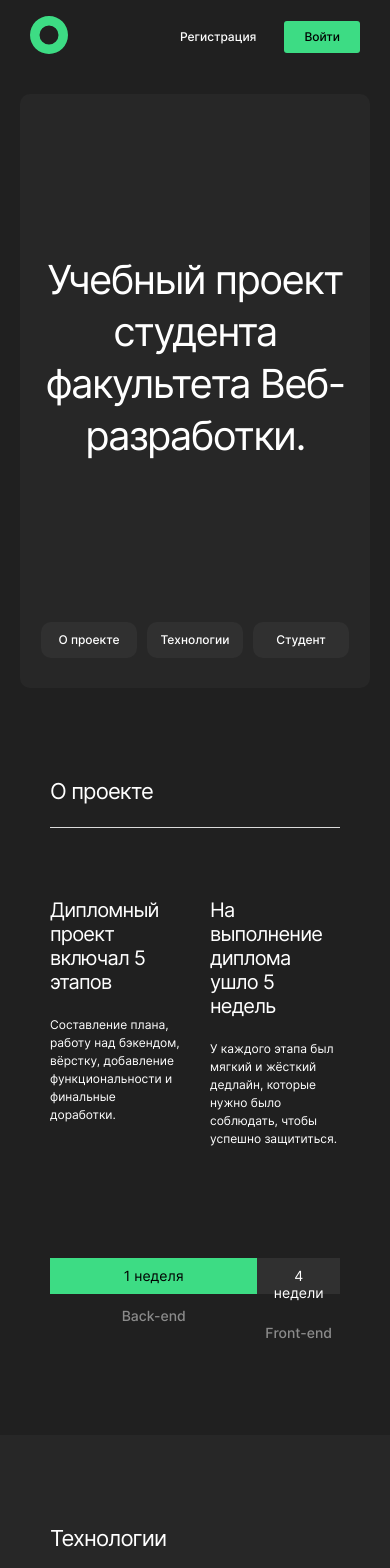
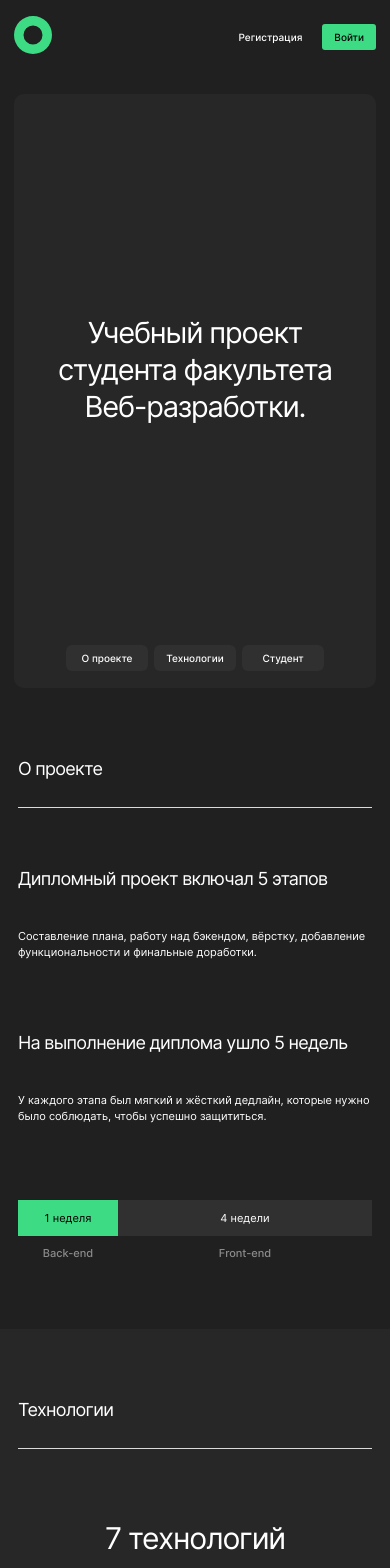
Before and after one commit to DenisIlyushin/movies-explorer-frontend, a React (Create React App) app: page / in a window 390 px wide. Shown: the top 1568 px of the page. Built offline with nearby package versions, Linux system fonts and the light colour scheme.

Commit message:
feat: сделать лендинг 320

```diff
--- a/src/components/AboutProject/AboutProject.css
+++ b/src/components/AboutProject/AboutProject.css
@@ -64,7 +64,8 @@
 }
 
 .about-project__step:first-of-type {
-  width: 228px;
+  width: 20%;
+  min-width: 100px;
   flex-grow: 0;
   background-color: var(--theme-color, #3ddc84);
 }
@@ -110,10 +111,53 @@
 
   .about-project__statement_text {
     min-height: 54px;
-  }
-
-  .about-project__statement_text {
     font-size: 12px;
     line-height: 18px;
   }
 }
+
+@media screen and (max-width: 767px) {
+  .about-project__content {
+    margin: 70px 18px 0;
+  }
+
+  .about-project__title {
+    padding: 0 0 28px;
+    font-size: 18px;
+    letter-spacing: -0.72px;
+  }
+
+  .about-project__statements {
+    padding: 60px 0 0;
+    flex-direction: column;
+    gap: 56px;
+  }
+
+  .about-project__statement_title {
+    margin: 0 0 16px 0;
+    min-height: 44px;
+    font-size: 18px;
+    letter-spacing: -0.72px;
+  }
+
+  .about-project__statement_text {
+    min-height: 48px;
+    font-size: 11px;
+    line-height: 16px;
+  }
+
+  .about-project__steps {
+    margin: 60px 0 93px;
+  }
+
+  .about-project__step_title {
+    padding: 11px 10px;
+    font-size: 11px;
+  }
+
+  .about-project__step_description {
+    margin: 10px 0 0 0;
+    font-size: 11px;
+    line-height: normal;
+  }
+}
--- a/src/components/AboutProject/AboutProject.jsx
+++ b/src/components/AboutProject/AboutProject.jsx
@@ -21,7 +21,7 @@ function AboutProject() {
             <h3
               className={'about-project__statement_title'}
             >
-              Дипломный проект включал 5 этапов
+              Дипломный проект включал 5&nbsp;этапов
             </h3>
             <p
               className={'about-project__statement_text'}
@@ -36,7 +36,7 @@ function AboutProject() {
             <h3
               className={'about-project__statement_title'}
             >
-              На выполнение диплома ушло 5 недель
+              На выполнение диплома ушло 5&nbsp;недель
             </h3>
             <p
               className={'about-project__statement_text'}
--- a/src/components/Footer/Footer.css
+++ b/src/components/Footer/Footer.css
@@ -46,7 +46,6 @@
   font-style: normal;
   font-weight: 400;
   line-height: normal;
-
 }
 
 .footer__link {
@@ -65,3 +64,35 @@
     width: calc(100% - 60px);
   }
 }
+
+@media screen and (max-width: 767px) {
+  .footer {
+    width: calc(100% - 20px);
+  }
+
+  .footer__content {
+    margin: 30px auto 0;
+    display: grid;
+    grid-template-areas:
+      "links"
+      "copyright";
+    grid-template-columns: 1fr;
+    row-gap: 30px;
+  }
+
+  .footer__copyright {
+    grid-area: copyright;
+    font-size: 12px;
+    text-align: center;
+    color: var(--font-background-color, #8b8b8b)
+  }
+
+  .footer__links {
+    grid-area: links;
+    display: flex;
+    flex-direction: column;
+    align-items: center;
+    gap: 12px;
+    font-size: 12px;
+  }
+}
--- a/src/components/Header/Header.css
+++ b/src/components/Header/Header.css
@@ -97,3 +97,19 @@
     display: none;
   }
 }
+
+@media screen and (max-width: 767px) {
+  .header__logo {
+    margin-left: 14px;
+  }
+
+  .header__auth_navigation {
+    margin-right: 14px;
+  }
+
+  .header__auth_button {
+    padding: 5px 12px;
+    font-size: 10px;
+    line-height: 16px;
+  }
+}
--- a/src/components/NavTab/NavTab.css
+++ b/src/components/NavTab/NavTab.css
@@ -28,6 +28,17 @@
   opacity: 0.8;
 }
 
-@media screen and (max-width: 1023px) {
-  /*todo*/
+@media screen and (max-width: 767px) {
+  .nav-tab {
+    margin-bottom: 17px;
+    gap: 6px;
+  }
+
+  .nav-tab__item {
+    width: 82px;
+    height: 26px;
+    border-radius: 6px;
+    font-size: 10px;
+    line-height: 16px;
+  }
 }
--- a/src/components/Portfolio/Portfolio.css
+++ b/src/components/Portfolio/Portfolio.css
@@ -70,3 +70,20 @@
     letter-spacing: -1.12px;
   }
 }
+
+@media screen and (max-width: 767px) {
+  .portfolio__content {
+    margin: 70px 14px 70px;
+  }
+
+  .portfolio__item {
+    background-size: 14px;
+    background-position: top 10px right;
+  }
+
+  .portfolio__item-link {
+    font-size: 18px;
+    line-height: 28px;
+    letter-spacing: -0.72px;
+  }
+}
--- a/src/components/Promo/Promo.css
+++ b/src/components/Promo/Promo.css
@@ -37,3 +37,18 @@
     letter-spacing: -1.6px
   }
 }
+
+@media screen and (max-width: 767px) {
+  .promo__content {
+    margin: 0 14px 0;
+    min-height: 586px;
+  }
+
+  .promo__title {
+    margin: 220px auto;
+    max-width: 292px;
+    font-size: 29px;
+    line-height: 37px;
+    letter-spacing: -1.16px;
+  }
+}
--- a/src/components/Techs/Techs.css
+++ b/src/components/Techs/Techs.css
@@ -81,7 +81,6 @@
 
   .techs__list {
     margin: 0 0 90px;
-    grid-template-columns: repeat(auto-fit, 84px);
   }
 
   .techs__item {
@@ -91,3 +90,33 @@
     list-style-type: none;
   }
 }
+
+@media screen and (max-width: 767px) {
+  .techs__content  {
+    margin: 70px 18px 0;
+  }
+
+  .techs__title {
+    padding: 0 0 28px;
+    font-size: 18px;
+    letter-spacing: -0.72px;
+  }
+
+  .techs__subtitle {
+    margin: 60px auto 25px;
+    font-size: 30px;
+    letter-spacing: -1.2px;
+  }
+
+  .techs__description {
+    max-width: 292px;
+    margin: 0 auto 50px;
+    font-size: 11px;
+    line-height: 16px;
+    letter-spacing: -0.44px;
+  }
+
+  .techs__list {
+    margin: 0 0 70px;
+  }
+}
```
Also changed, not shown: src/vendor/variables.css (+8 -0 lines).
